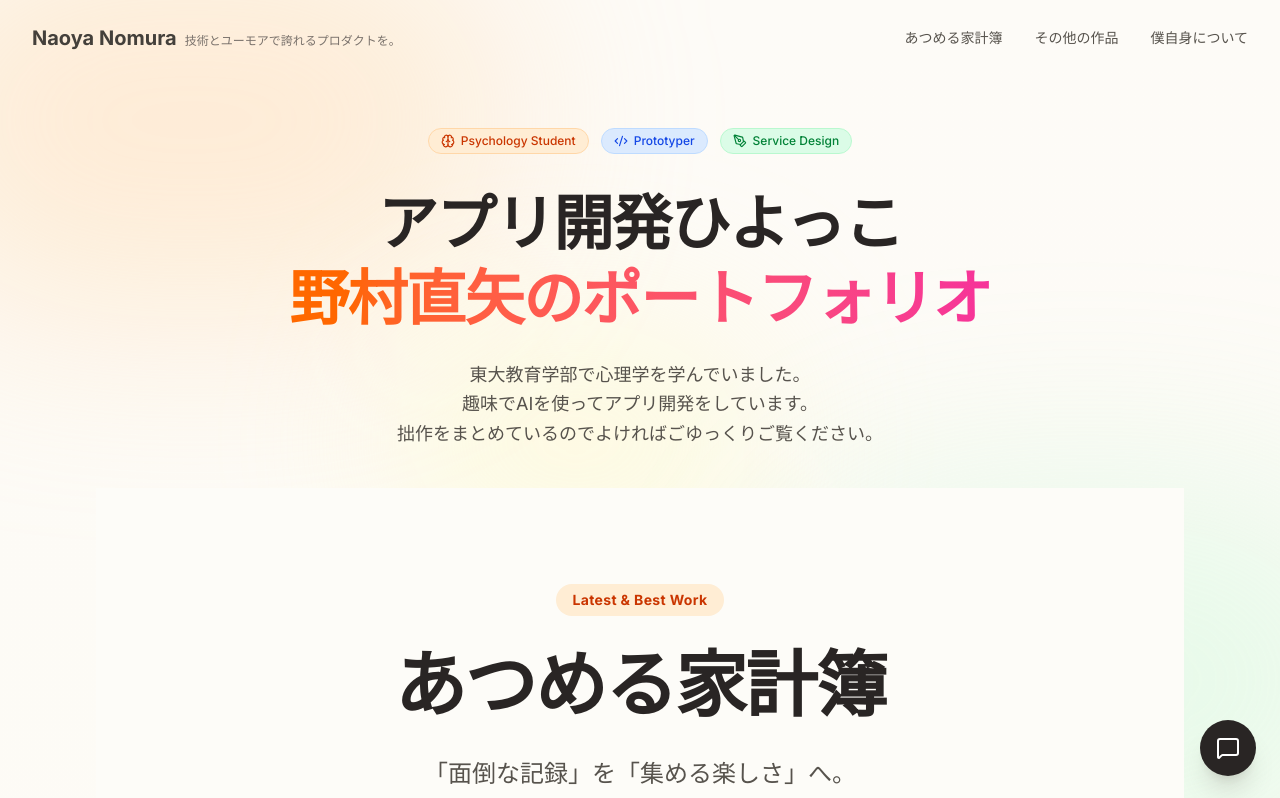
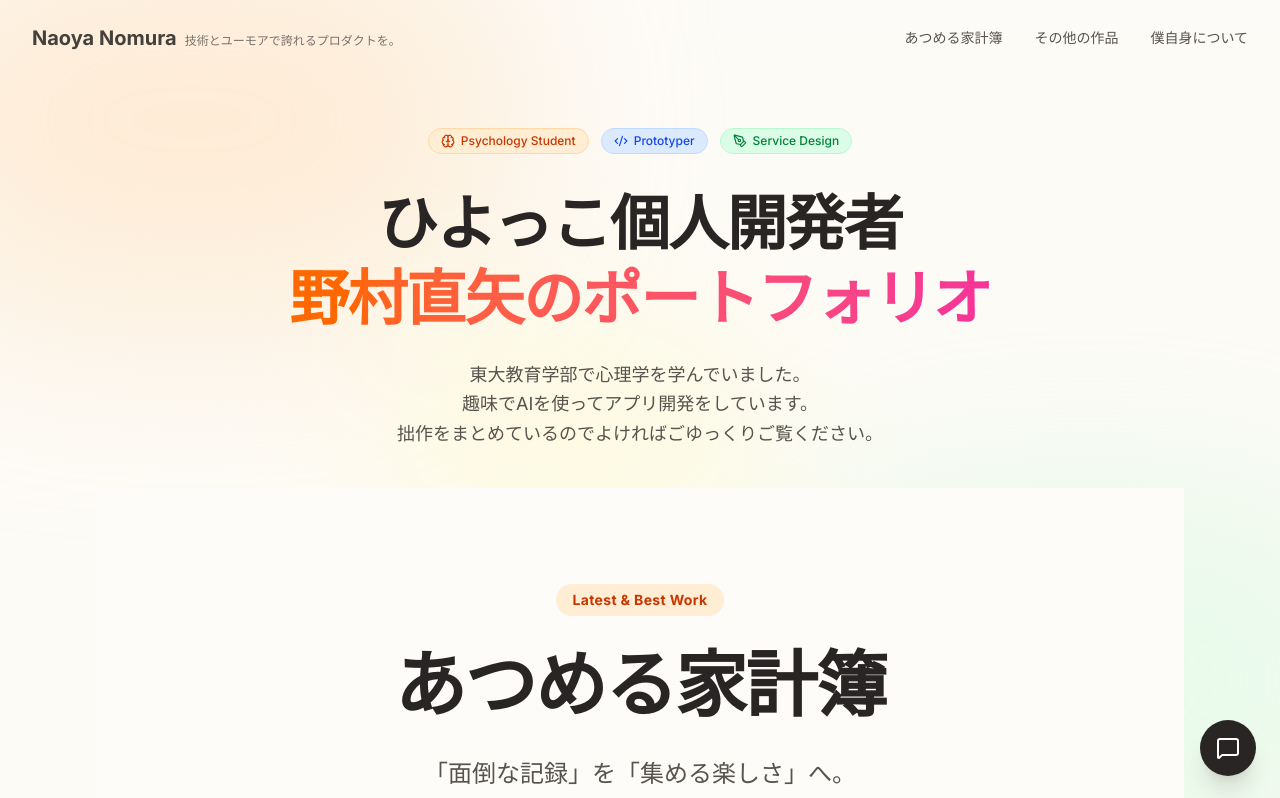
Before and after one commit to karaagenomuranaoya/portfolio, a Next.js app: page / in a window 1280 px wide. Shown: the top 798 px of the page. Built offline with nearby package versions, Linux system fonts and the light colour scheme.

Commit message:
ひよっこ個人開発者

```diff
--- a/app/components/Hero.tsx
+++ b/app/components/Hero.tsx
@@ -27,7 +27,7 @@ export default function Hero() {
         transition={{ delay: 0.3 }}
         className="text-4xl sm:text-5xl md:text-6xl font-bold tracking-tight text-stone-800 mb-6 max-w-4xl leading-tight"
       >
-        アプリ開発ひよっこ
+        ひよっこ個人開発者
         <br />
         <span className="text-transparent bg-clip-text bg-gradient-to-r from-orange-500 to-pink-500">
           野村直矢のポートフォリオ
```
